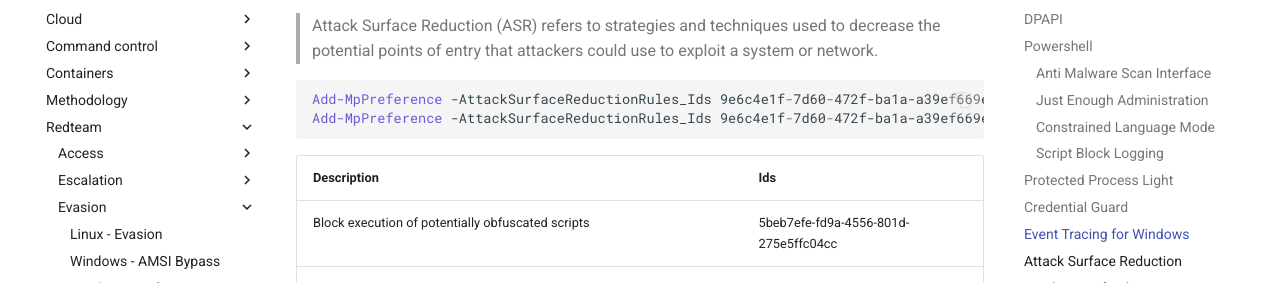
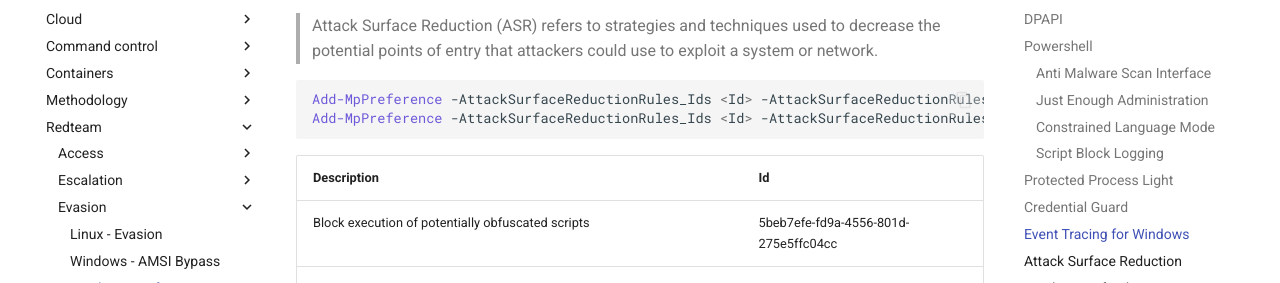
Before and after one commit to swisskyrepo/InternalAllTheThings, an MkDocs documentation site: the page built from docs/redteam/evasion/windows-defenses.md, in a window 1280 px wide and 900 px high, scrolled down 7870 px. Shown: the part 170-453 px from the top of the window. Built offline with MkDocs 1.6.1 and Material for MkDocs 9.7.7, drawn with Linux system fonts in a browser that asks for light colours; comment, search, counter and statistics services are not loaded.

````diff
--- a/docs/redteam/evasion/windows-defenses.md
+++ b/docs/redteam/evasion/windows-defenses.md
@@ -302,11 +302,11 @@ The most common bypassing technique is patching the function `EtwEventWrite` whi
 > Attack Surface Reduction (ASR) refers to strategies and techniques used to decrease the potential points of entry that attackers could use to exploit a system or network.
 
 ```ps1
-Add-MpPreference -AttackSurfaceReductionRules_Ids 9e6c4e1f-7d60-472f-ba1a-a39ef669e4b2 -AttackSurfaceReductionRules_Actions AuditMode
-Add-MpPreference -AttackSurfaceReductionRules_Ids 9e6c4e1f-7d60-472f-ba1a-a39ef669e4b2 -AttackSurfaceReductionRules_Actions Enabled
+Add-MpPreference -AttackSurfaceReductionRules_Ids <Id> -AttackSurfaceReductionRules_Actions AuditMode
+Add-MpPreference -AttackSurfaceReductionRules_Ids <Id> -AttackSurfaceReductionRules_Actions Enabled
 ```
 
-| Description | Ids |
+| Description | Id |
 |---------------------------------------------------------------------------|--------------------------------------|
 | Block execution of potentially obfuscated scripts                         | 5beb7efe-fd9a-4556-801d-275e5ffc04cc |
 | Block JavaScript or VBScript from launching downloaded executable content | d3e037e1-3eb8-44c8-a917-57927947596d |
--- a/mkdocs.yml
+++ b/mkdocs.yml
@@ -40,11 +40,12 @@ markdown_extensions:
   - pymdownx.snippets
   - attr_list
   - pymdownx.emoji:
-      emoji_index: !!python/name:materialx.emoji.twemoji
-      emoji_generator: !!python/name:materialx.emoji.to_svg
+      emoji_index: !!python/name:material.extensions.emoji.twemoji
+      emoji_generator: !!python/name:material.extensions.emoji.to_svg
 
 repo_url: https://github.com/swisskyrepo/InternalAllTheThings/
 edit_uri: edit/master/
 plugins:
   - search
   - git-revision-date-localized
+  - social
````
Also changed, not shown: 1 other file.
